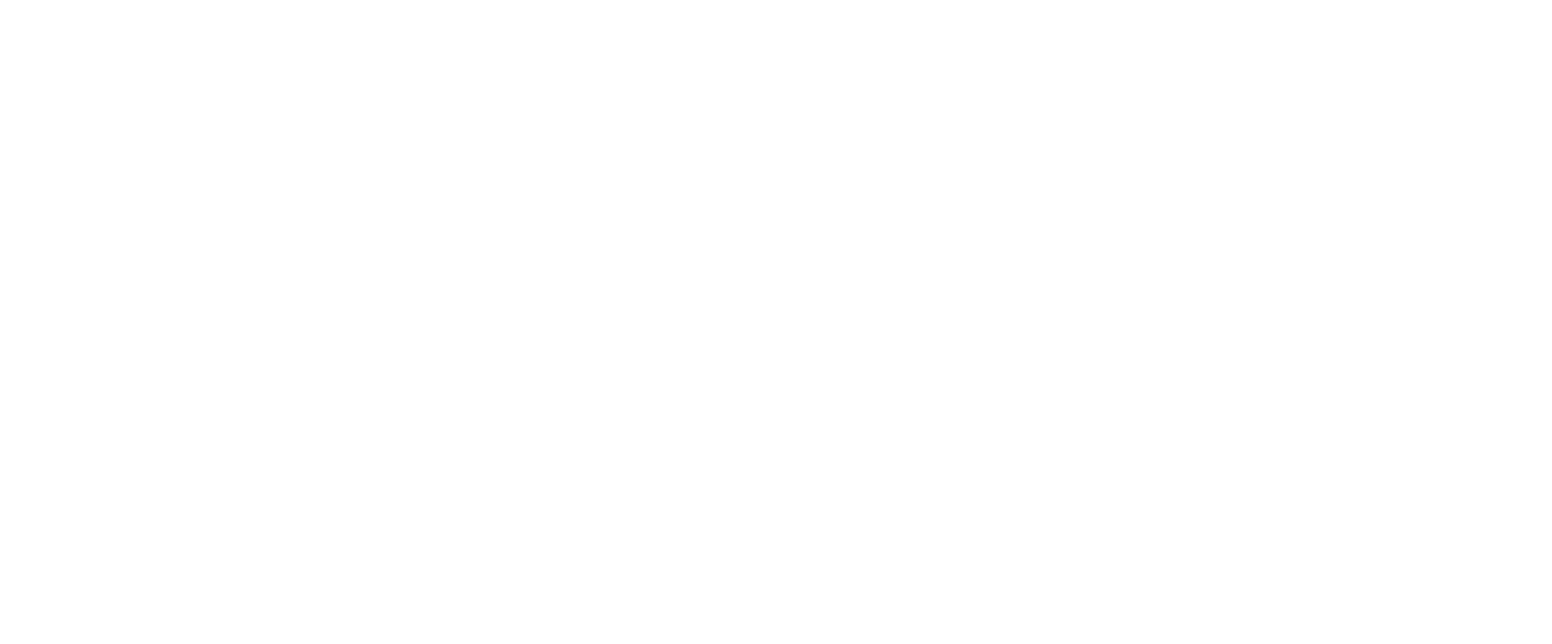
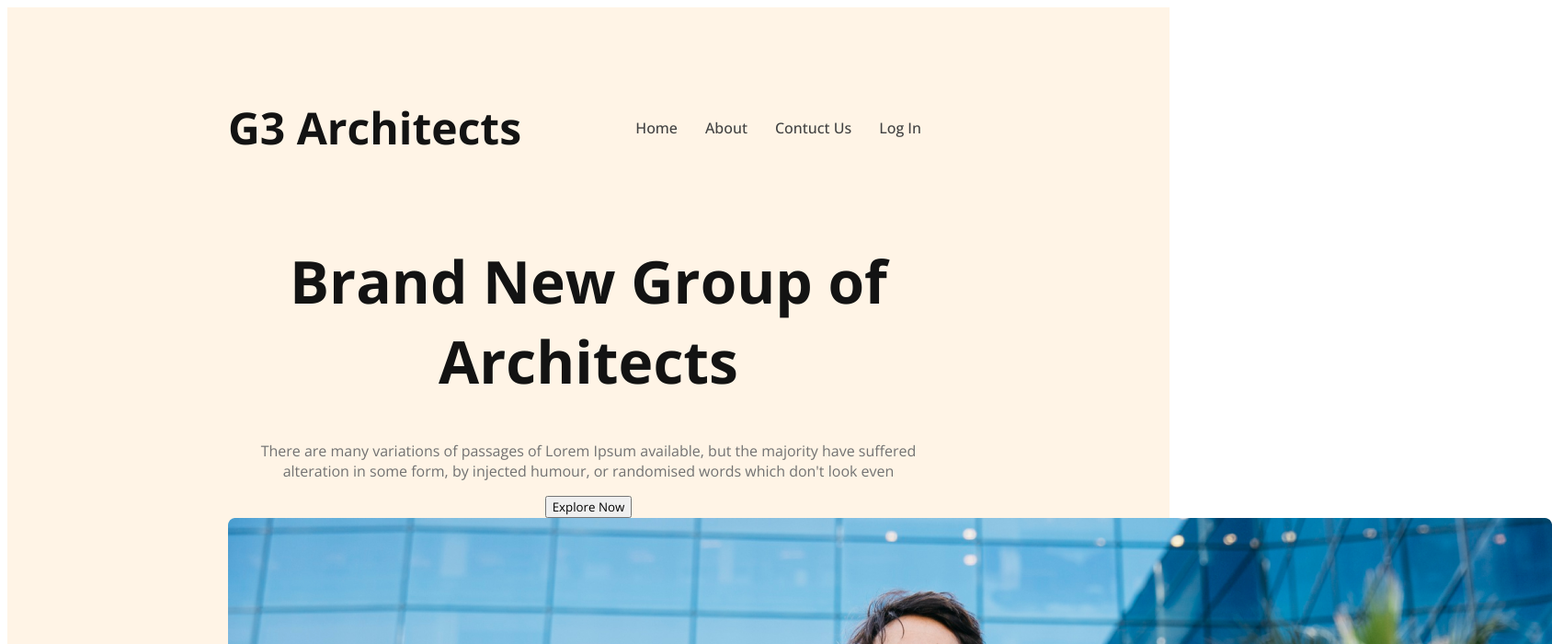
Before and after one commit to duronto727/g3-architect, a plain HTML site: page index.html in a window 1280 px wide. Shown: the top 700 px of the page at 92% size, 1688 px wide, since content can reach past the window. Drawn offline with nearby package versions, Linux system fonts and the light colour scheme.

Commit message:
add new code

```diff
--- a/index.html
+++ b/index.html
@@ -7,6 +7,30 @@
     <link rel="stylesheet" href="styles/architect.css">
 </head>
 <body>
+    <header>
+           <nav>
+             <h3 class="nav-title">G3 Architects</h3>
+             <ul>
+                <li><a href="">Home</a></li>
+                <li><a href="">About</a></li>
+                <li><a href="">Contuct Us</a></li>
+                <li><a href="">Log In</a></li>
+             </ul>
+            </nav>
+            <div class="banner">
+              <div class="banner-content">
+                <h1 class="banner-title">Brand New Group of Architects</h1>
+                <div class="banner-description"><p>There are many variations of passages of Lorem Ipsum available, but the majority have suffered alteration in some form, by injected humour, or randomised words which don't look even</p></div>
+                <button class="button-primary">Explore Now</button>
+              </div>
+              <img src="images/banner.png" alt="">
+            </div>
+    </header>
+    <main>
 
+    </main>
+    <footer>
+
+    </footer>
 </body>
 </html>
--- a/styles/architect.css
+++ b/styles/architect.css
@@ -0,0 +1,51 @@
+/* shared styles */
+@import url('https://fonts.googleapis.com/css2?family=Open+Sans:ital,wght@0,300..800;1,300..800&family=Work+Sans:ital,wght@0,100..900;1,100..900&display=swap');
+*{
+    font-family: "Open Sans", serif;
+}
+.button-primary{
+
+}
+/* header style */
+header{
+    background-color: rgba(255, 144, 14, 0.1) ;
+    padding: 50px 240px;
+}
+/* nav section */
+nav{
+    display: flex;
+    justify-content: space-between;
+    align-items: center;
+}
+.nav-title{
+    font-size: 3rem;
+    font-weight: 700;
+    color: #131313;
+}
+nav > ul{
+    display: flex;
+}
+nav li{
+    list-style: none;
+    margin-right: 30px;
+    font-weight: 500;
+    font-size: 1rem;
+}
+nav li a{
+    text-decoration: none;
+    color: #424242;
+}
+/* banner section */
+.banner-content{
+    max-width: 800px;
+    text-align: center;
+    margin: 0 auto;
+}
+.banner-title{
+    font-size: 4rem;
+    font-weight: 700;
+    color: #131313;
+}
+.banner-description{
+    color: #727272;
+}
```
